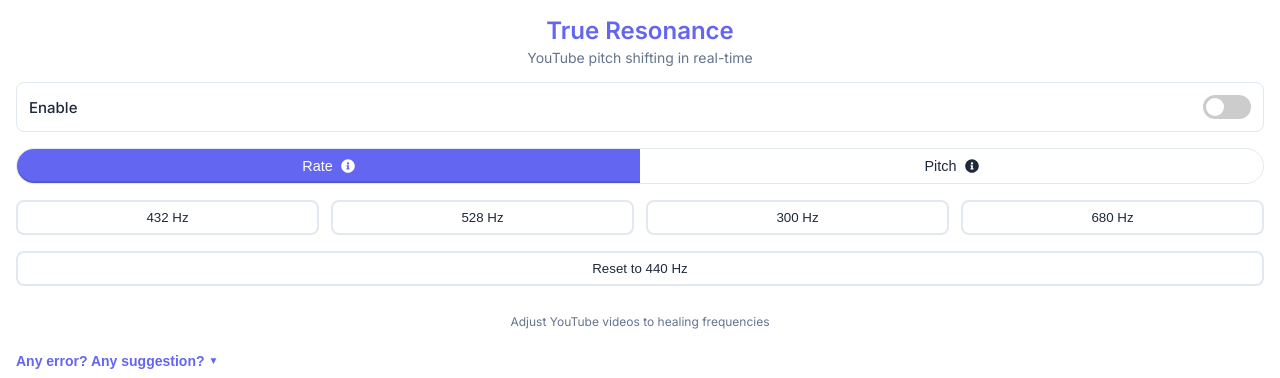
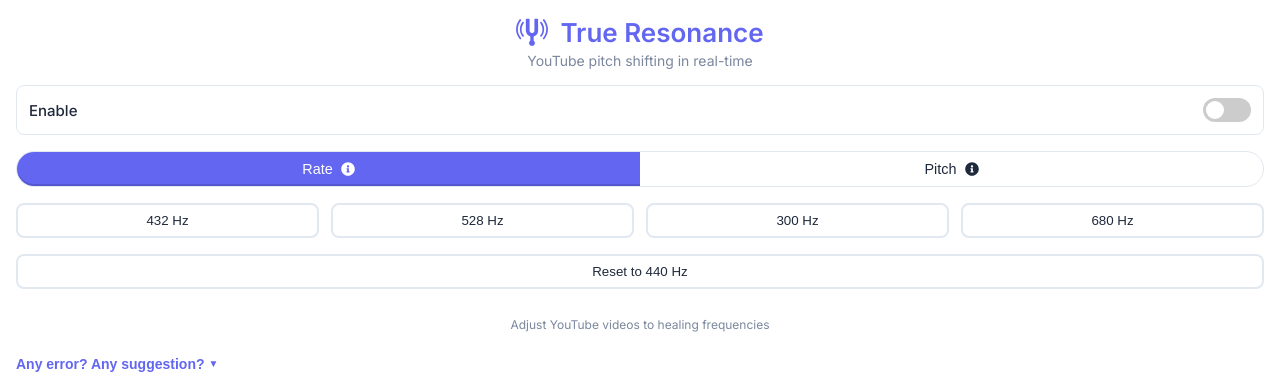
Before and after one commit to RafaCMur/true-resonance, a website built with webpack: page public/popup.html in a window 1280 px wide. Built offline with nearby package versions, Linux system fonts and the light colour scheme; some packages are replaced by stand-ins of ours; no server answers.

Commit message:
feat: improve UI and add new logo

```diff
--- a/public/popup.css
+++ b/public/popup.css
@@ -5,6 +5,7 @@
   --card-bg: #ffffff;
   --text-color: #1e293b;
   --border-color: #e2e8f0;
+  --text-secondary: #7b879d;
   --shadow: 0 2px 8px rgba(0, 0, 0, 0.1);
 }
 
@@ -50,33 +51,44 @@
 }
 
 .app-container {
-  padding: 16px;
+  padding: 1rem;
   box-sizing: border-box;
 }
 
-header {
-  text-align: center;
-  margin-bottom: 16px;
+.header-brand {
+  display: flex;
+  flex-direction: column;
+  align-items: center;
+  margin-bottom: 1rem;
+}
+.brand-row {
+  display: flex;
+  align-items: center;
+  gap: 0.75rem;
+}
+.subtitle {
+  margin: 4px 0 0;
+  font-size: 14px;
+  color: #7b879d;
 }
 
-header h2 {
+.logo {
+  width: 2rem;
+  height: 2rem;
+}
+
+.title {
   margin: 0;
-  font-size: 24px;
+  font-size: 26px;
   color: var(--primary-color);
   font-weight: 600;
-}
-
-header p {
-  margin: 4px 0 0;
-  font-size: 14px;
-  color: #64748b;
 }
 
 .toggle-container {
   display: flex;
   align-items: center;
   justify-content: space-between;
-  margin-bottom: 16px;
+  margin-bottom: 1rem;
   padding: 12px;
   background-color: var(--card-bg);
   border: 1px solid var(--border-color);
@@ -165,12 +177,15 @@
 footer {
   text-align: center;
   margin-top: 16px;
-  font-size: 12px;
-  color: #64748b;
   display: flex;
   flex-direction: column;
   align-items: center;
   gap: 12px;
+}
+
+.footer-text {
+  font-size: 12px;
+  color: var(--text-secondary);
 }
 
 .footer-buttons {
@@ -340,6 +355,14 @@
   max-height: 500px;
 }
 
+.research-text {
+  margin: 0;
+  align-items: left;
+  text-align: left;
+  justify-content: left;
+  padding: 0 0.25rem;
+}
+
 .mail-info {
   color: var(--primary-color);
 }
--- a/public/popup.html
+++ b/public/popup.html
@@ -13,9 +13,12 @@
 
   <body>
     <div class="app-container">
-      <header>
-        <h2>True Resonance</h2>
-        <p>YouTube pitch shifting in real-time</p>
+      <header class="header-brand">
+        <div class="brand-row">
+          <img class="logo" src="images/logo.svg" alt="True Resonance logo" />
+          <h2 class="title">True Resonance</h2>
+        </div>
+        <p class="subtitle">YouTube pitch shifting in real-time</p>
       </header>
 
       <div class="toggle-container">
@@ -98,9 +101,8 @@
       </div>
 
       <footer>
-        <p>Adjust YouTube videos to healing frequencies</p>
+        <p class="footer-text">Adjust YouTube videos to healing frequencies</p>
 
-        <!-- Research dropdown moved here -->
         <div class="dropdown-container">
           <button id="research-dropdown-btn" class="dropdown-toggle">
             <span class="dropdown-label">Any error? Any suggestion?</span>
@@ -108,12 +110,16 @@
           </button>
 
           <div id="research-content" class="dropdown-content">
-            <p>
-              There are limited scientific studies on 432Hz and 528Hz. Your
-              input can help us learn more.
-            </p>
-            <p>Have research or evidence? Contact us:</p>
-            <span class="mail-info">rafacmurdev@gmail.com</span>
+            <div class="research-text">
+              <p>
+                There are limited scientific studies on 432Hz and 528Hz. Your
+                input can help us learn more.
+              </p>
+              <p>Have research or evidence? Contact us:</p>
+              <span class="mail-info"
+                ><strong>rafacmurdev@gmail.com</strong></span
+              >
+            </div>
 
             <div class="footer-buttons">
               <a
```
Also changed, not shown: public/images/icon-128.png, public/images/icon-16.png, public/images/icon-32.png, public/images/icon-48.png, public/images/logo.svg (added).
